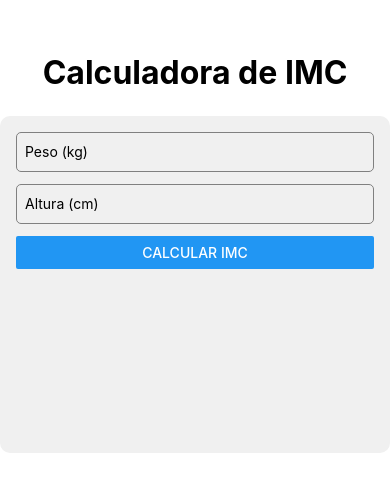
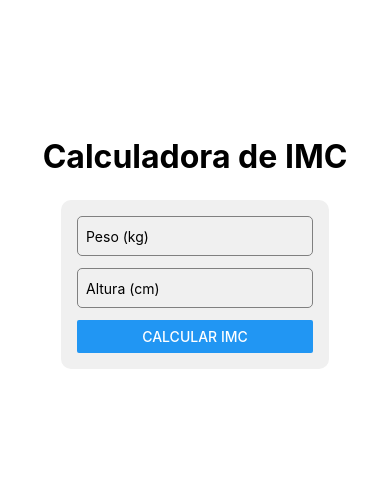
Before and after one commit to Vitin-19/IMC_Calculator_app, a React Native app: screen / in a window 390 px wide. Shown: the part 169-660 px from the top of the page. Built offline with nearby package versions, Linux system fonts and the light colour scheme.

Commit message:
Quick fixes and comments

```diff
--- a/App.js
+++ b/App.js
@@ -1,6 +1,8 @@
 import { StyleSheet, View } from 'react-native';
 import Title from './src/components/Tiltle';
 import FormIMC from './src/components/FormIMC';
+
+// Função para carregar a tela
 
 function App() {
   return (
--- a/src/components/Classification.jsx
+++ b/src/components/Classification.jsx
@@ -1,8 +1,13 @@
 import { useEffect, useState } from "react";
 import { Text, StyleSheet } from "react-native";
 
+
+// Função que retorna a classificação do IMC junto com um texto
 const Classification = ({imc}) => {
-    let [classification,setClassification] = useState(null)
+    let [classification,setClassification] = useState(null);
+
+    /* Utilização do useEffect para que a classificação do IMC aparece junto ao resultado e ao peso correto,
+    premitindo que apareça todos os retornos corretamentes*/
     useEffect(() => {
         switch (true){
             case imc < 18.5:
--- a/src/components/FormIMC.jsx
+++ b/src/components/FormIMC.jsx
@@ -1,14 +1,18 @@
-import { View, TextInput, Button, StyleSheet } from "react-native";
+import { View, TextInput, Button, StyleSheet,KeyboardAvoidingView } from "react-native";
 import { useState } from "react";
 import Classification from "./Classification";
 import Result from "./Results";
 import IdealWeight from "./IdealWeight";
 
 const FormIMC = () => {
+    /*
+        Os useState de "peso" e "altura" deverão ser inicializados como null para que os
+        placeholders dos inputs aprareçam corretamente
+    */
     const [peso, setPeso] = useState(null);
     const [altura, setAltura] = useState(null);
     const [imc, setImc] = useState(null);
-    const [pesos,setPesos] = useState(null)
+    const [pesos,setPesos] = useState(null); // A variável "pesos" será um array que receberá os valores do peso mínimo e máximo
 
     const calcularIMC = () => {
         if(peso && altura){
@@ -18,6 +22,8 @@ const FormIMC = () => {
         };
     };
 
+
+    // Função para retornar o peso mínimo e máximo que o usuário deve ter com base na sua altura
     const minMaxWeight = () => {
         if(altura){
             const alturaMetros = parseFloat(altura) / 100;
@@ -27,10 +33,17 @@ const FormIMC = () => {
             console.log(maxWeight);
 
             setPesos([minWeight.toFixed(2),maxWeight.toFixed(2)]);
+            /* Armazena os valores no array "pesos" sendo a posição 0 o valor mínimo e a 1 o valor máximo  */
         }
     }
 
+    // Criação do formulário
     return(
+        /*
+            A tag <KeyboardAvoidingView> é utilizada para evitar que o teclado corte o formulário e as respoatas
+            apareçam corretamente na tela, ou seja, totalmente dentro da View cinza do formulário
+        */
+        <KeyboardAvoidingView>
             <View style={styles.formContainer}>
                 <TextInput
                     style={styles.input}
@@ -48,21 +61,24 @@ const FormIMC = () => {
                 />
                 <Button title="Calcular IMC" onPress={() => {calcularIMC(); minMaxWeight()}}/>
                 <View>
+                    {/*Retorno do IMC, da classificação do IMC e dos pesos ideias máximos e mínimos*/}
                     {imc && <Result imc={imc} /> }
                     {imc && <Classification imc={imc}/> }
                     {pesos && <IdealWeight pesos={pesos}/> }
                 </View>
             </View>
+        </KeyboardAvoidingView>
     );
 };
 
+//Estilos do formulário
 const styles = StyleSheet.create({
     formContainer:{
         backgroundColor: "#f0f0f0",
         padding: 16,
         borderRadius: 10,
-        width:'100%',
-        height:'40%'
+        minWidth:'97%',
+        minHeight:'40%'
     },
     input: {
         height: 40,
--- a/src/components/Results.jsx
+++ b/src/components/Results.jsx
@@ -1,6 +1,7 @@
 import React from "react";
 import { Text,StyleSheet } from "react-native";
 
+// Função que retorna um texto e o resultado do IMC
 const Result = ({imc}) => {
     return(
         <Text style={styles.result}>Seu IMC é: <Text style={{fontWeight:'bold'}}>{imc}</Text></Text>
--- a/src/components/Tiltle.jsx
+++ b/src/components/Tiltle.jsx
@@ -1,5 +1,6 @@
 import { Text,StyleSheet } from "react-native";
 
+// Função que retorna o título "Calculadora de IMC"
 const Title = () => {
     return(
         <Text style={styles.title}>Calculadora de IMC</Text>
```
Also changed, not shown: src/components/IdealWeight.jsx (+6 -1 lines). Lines whose indentation alone changed are shown as unchanged.
